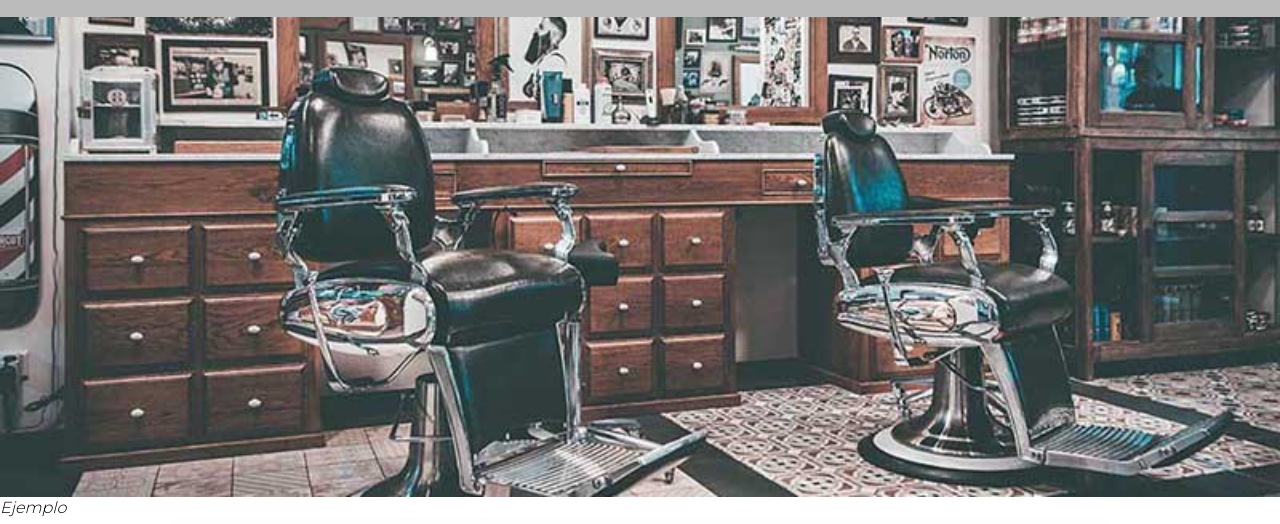
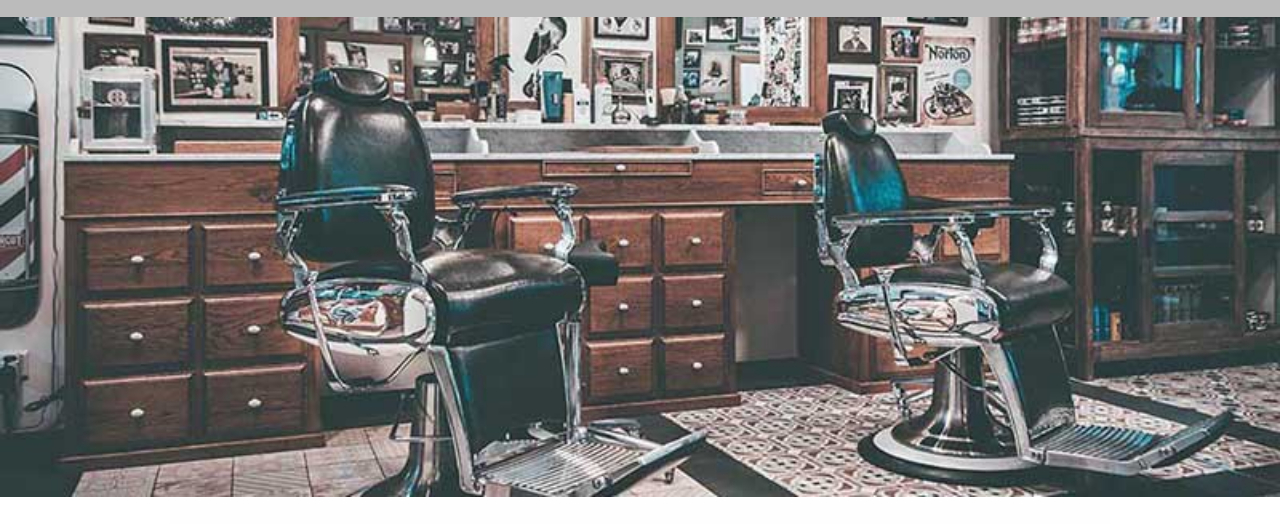
Before and after one commit to jeferson1802m/alura-git, a plain HTML site: page index.html in a window 1280 px wide. Shown: the part 276-800 px from the top of the page. Drawn offline with Linux system fonts and the light colour scheme.

Commit message:
Eliminando un parrafo

```diff
--- a/index.html
+++ b/index.html
@@ -38,7 +38,7 @@
         </header>-->
         <img class="banner" src="banner/banner.jpg">
         <main>
-            <p>Ejemplo</p>
+            <!-- <p>Ejemplo</p> -->
             <section class="principal">
 
                 <h2 class="titulo-principal">Sobre la Barbería Alura</h2>
```
